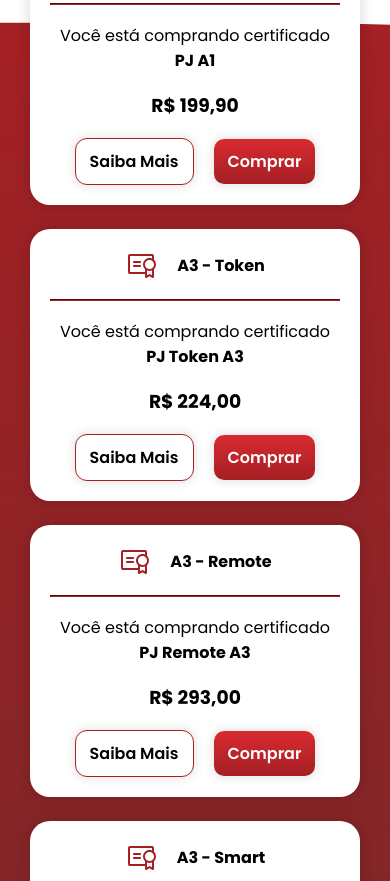
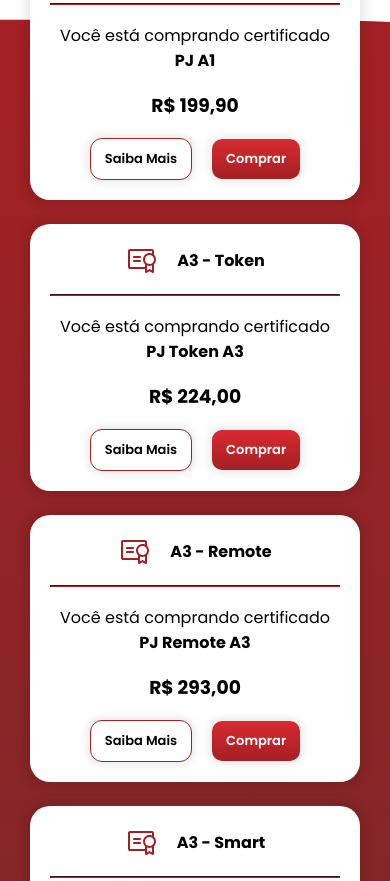
Before and after one commit to mcarvalhos/landing-page-conceitho-certificate, a plain HTML site: page index.html in a window 390 px wide. Shown: the part 836-1717 px from the top of the page. Drawn offline with nearby package versions, Linux system fonts and the light colour scheme.

Commit message:
size card button mobile

```diff
--- a/src/styles/certificate.css
+++ b/src/styles/certificate.css
@@ -72,10 +72,21 @@
         width: calc(50% - 12px);
     }
 }
+@media screen and (max-width: 1105px) {
+    .dish {
+        width: 35%;
+    }
+    .dish-price button {
+        /* font-size: x-small; */
+    }
+}
 
 @media screen and (max-width: 768px) {
     .dish {
         width: 100%;
+    }
+    .dish-price button {
+        font-size: small;
     }
 
     #certificate .section-subtitle {
```
Also changed, not shown: 1 other file.
